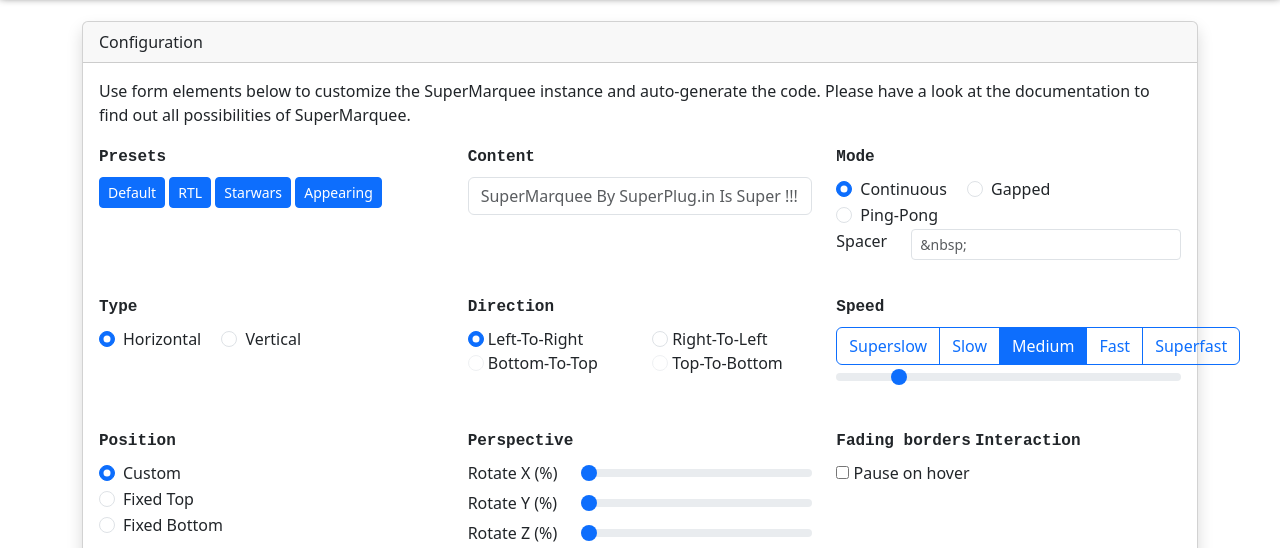
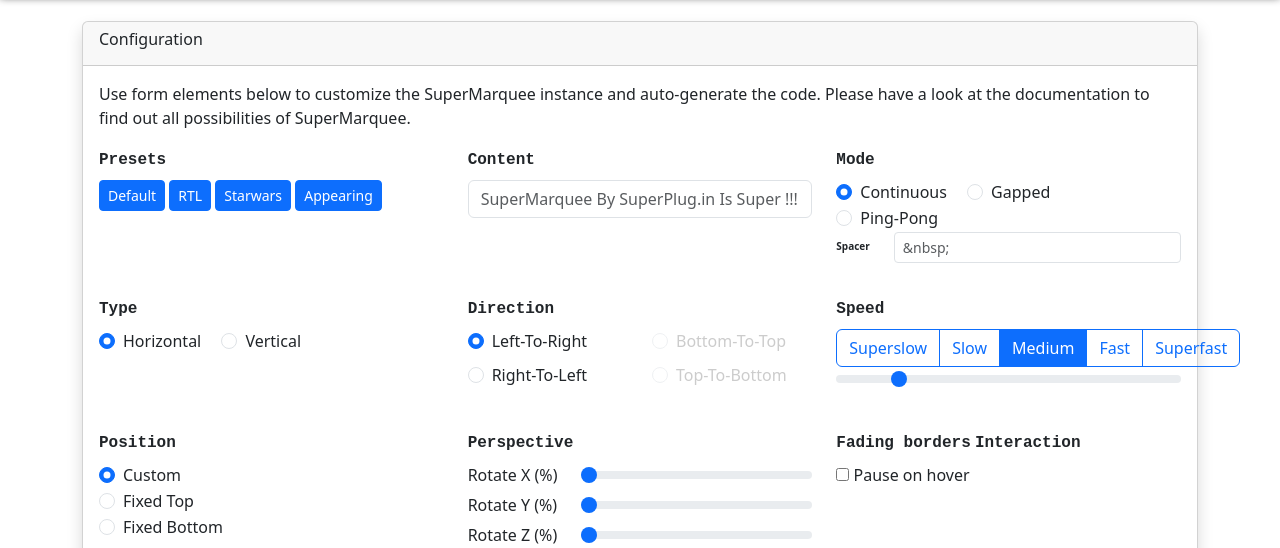
Before and after one commit to superplug-in/supermarquee, a website: page generator/index.html in a window 1280 px wide. Shown: the part 225-773 px from the top of the page. Drawn offline with Linux system fonts and the light colour scheme.

Commit message:
IMPROVED generated code

```diff
--- a/generator/index.html
+++ b/generator/index.html
@@ -35,6 +35,10 @@
       display: none;
     }
 
+    input[type=radio][disabled] + label {
+      color: #ccc;
+    }
+
   </style>
 </head>
 <body>
@@ -45,7 +49,7 @@
   <div class="container">
     <div class="card shadow">
       <div class="card-header">
-        Configuration
+        <h6>Configuration</h6>
       </div>
       <div class="card-body">
         <p>
@@ -118,7 +122,9 @@
                 </div>
                 <div class="row" id="div-spacer">
                   <div class="col-auto">
-                    <label for="spacer" class="form-label">Spacer</label>
+                    <label for="spacer"
+                           class="form-label"
+                           style="font-weight: bolder; font-size: x-small">Spacer</label>
                   </div>
                   <div class="col">
                     <input type="text"
@@ -130,7 +136,9 @@
                 </div>
                 <div class="row" id="div-pingpongdelay">
                   <div class="col-auto">
-                    <label for="pingPongDelay" class="form-label">PingPong Delay</label>
+                    <label for="pingPongDelay"
+                           class="form-label"
+                           style="font-weight: bolder; font-size: x-small">PingPong Delay</label>
                   </div>
                   <div class="col">
                     <div class="input-group">
@@ -174,46 +182,49 @@
                 <label class="form-label form-label-head">Direction</label>
                 <div class="row">
                   <div class="col-md-6">
-                    <label for="type-ltr">
+                    <div class="form-check">
                       <input type="radio"
                              class="form-check-input"
                              id="type-ltr"
                              name="direction"
                              value="ltr" checked>
+                      <label class="form-label" for="type-ltr">
                         Left-To-Right
                       </label>
                     </div>
-                  <div class="col-md-6">
-                    <label for="type-rtl">
+                    <div class="form-check">
                       <input type="radio"
                              class="form-check-input"
                              id="type-rtl"
                              name="direction"
                              value="rtl">
+                      <label class="form-label" for="type-rtl">
                         Right-To-Left
                       </label>
                     </div>
                   </div>
-                <div class="row">
                   <div class="col-md-6">
-                    <label for="type-btt">
+                    <div class="form-check">
                       <input type="radio"
                              id="type-btt"
                              class="form-check-input"
                              name="direction"
                              value="btt" disabled>
+                      <label class="form-label" for="type-btt">
                         Bottom-To-Top
                       </label>
                     </div>
-                  <div class="col-md-6">
-                    <label for="type-ttb">
+                    <div class="form-check">
                       <input type="radio"
                              class="form-check-input"
                              id="type-ttb"
                              name="direction"
                              value="ttb" disabled>
+                      <label class="form-label"
+                             for="type-ttb">
                         Top-To-Bottom
                       </label>
+                    </div>
                   </div>
                 </div>
               </fieldset>
@@ -424,8 +435,10 @@
               </fieldset>
             </div>
           </div>
-
-          <h5>Code Generation</h5>
+        </form>
+      </div>
+      <div class="card-footer">
+        <h6>Code Generation</h6>
         <div class="row">
           <div class="col-md-6">
             <p style="margin-bottom: 12px;">Click on the button to generate the code.</p>
@@ -451,7 +464,6 @@
                     onclick="">Web Component</button>
           </div>
         </div>
-        </form>
       </div>
     </div>
   </div>
@@ -503,8 +515,6 @@
           p = { "z" : 0, "originX" : 50, "originY" : 50, "rotateX" : 0, "rotateY" : 0, "rotateZ" : 0 },
           opts = Object.fromEntries( fd );
 
-      console.log( "UPDATE" );
-
       if ( "on" === opts.pauseonhover )
       {
         opts.pauseonhover = true;
@@ -524,6 +534,9 @@
       opts.perspective = JSON.stringify( p );
 
       sm.destroy();
+
+      console.log( opts );
+
       sm = new SuperMarquee( document.getElementById( 'preview' ), opts );
 
       switch( opts.mode )
@@ -543,6 +556,8 @@
           document.getElementById( 'div-spacer' ).style.display = "none";
           document.getElementById( 'div-pingpongdelay' ).style.display = "none";
       }
+
+
 
       currentOpts = opts;
     };
```
Lines whose indentation alone changed are shown as unchanged.
